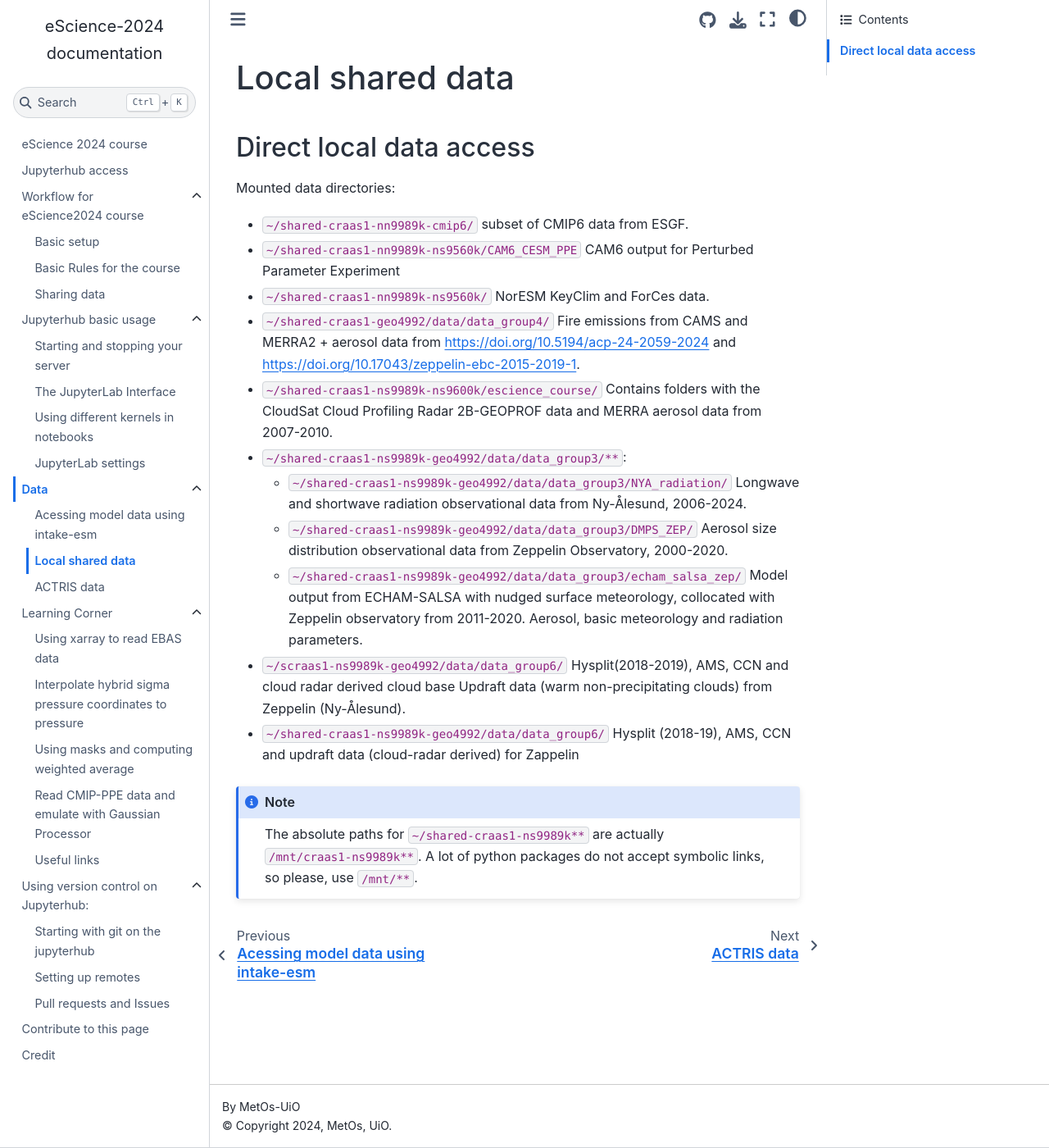
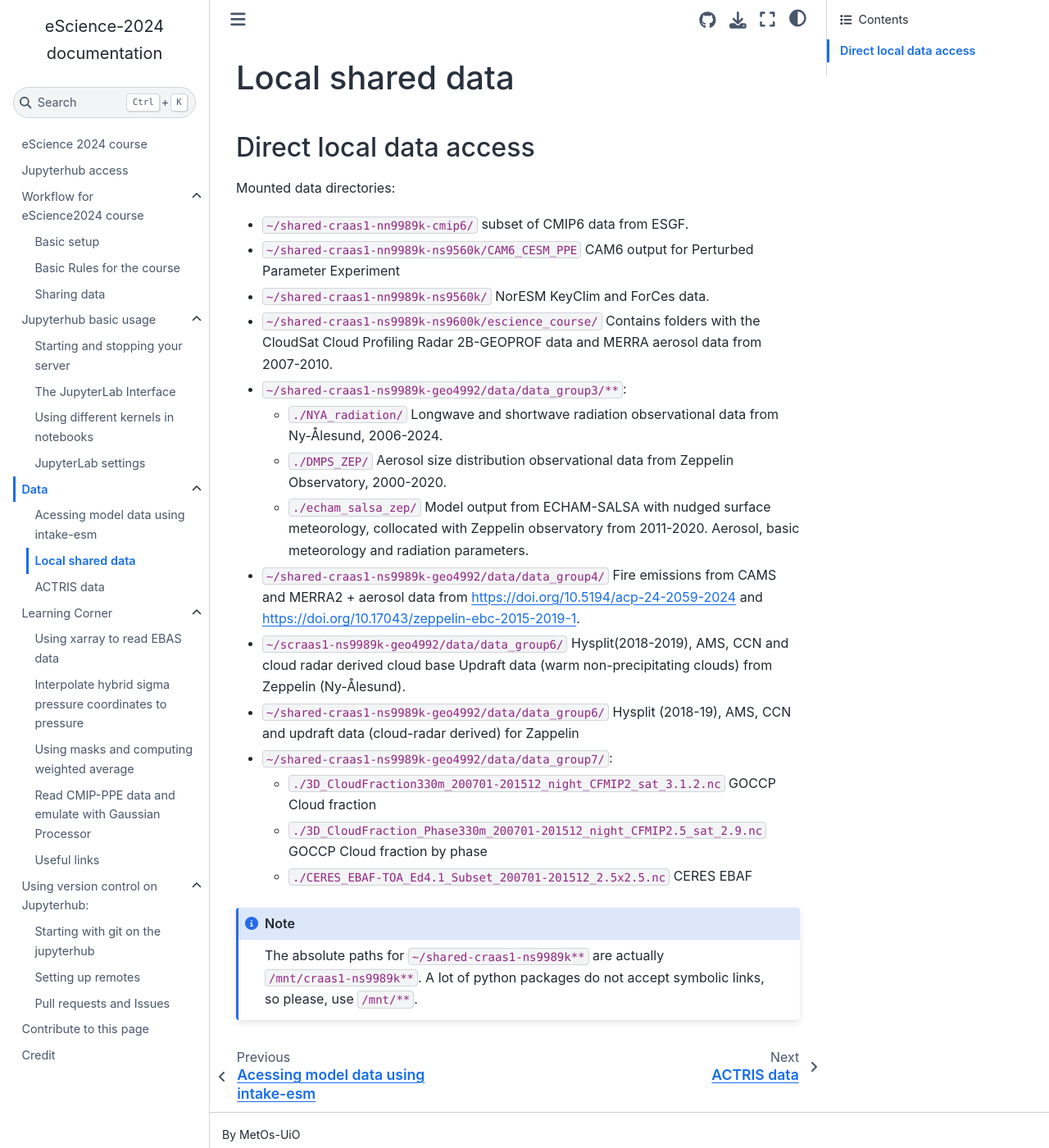
Before and after one commit to MetOs-UiO/eScience2024, a Sphinx documentation site: the page built from docs/data/local-data.rst, in a window 1280 px wide and 1400 px high. Shown: the whole window at 82% size. Built offline with Sphinx 7.4.7 and the Sphinx Book theme 1.1.4, drawn with Linux system fonts in a browser that asks for light colours.

Commit message:
add group7

```diff
--- a/docs/data/local-data.rst
+++ b/docs/data/local-data.rst
@@ -12,22 +12,28 @@ Mounted data directories:
 
 - ``~/shared-craas1-nn9989k-ns9560k/`` NorESM KeyClim and ForCes data.
 
-- ``~/shared-craas1-geo4992/data/data_group4/`` Fire emissions from CAMS and MERRA2 + aerosol data from `<https://doi.org/10.5194/acp-24-2059-2024>`_ and `<https://doi.org/10.17043/zeppelin-ebc-2015-2019-1>`_.
-
 - ``~/shared-craas1-ns9989k-ns9600k/escience_course/`` Contains folders with the CloudSat Cloud Profiling Radar 2B-GEOPROF data and MERRA aerosol data from 2007-2010.
 
 - ``~/shared-craas1-ns9989k-geo4992/data/data_group3/**``:
 
-  - ``~/shared-craas1-ns9989k-geo4992/data/data_group3/NYA_radiation/`` Longwave and shortwave radiation observational data from Ny-Ålesund, 2006-2024.
+  - ``./NYA_radiation/`` Longwave and shortwave radiation observational data from Ny-Ålesund, 2006-2024.
 
-  - ``~/shared-craas1-ns9989k-geo4992/data/data_group3/DMPS_ZEP/`` Aerosol size distribution observational data from Zeppelin Observatory, 2000-2020.
+  - ``./DMPS_ZEP/`` Aerosol size distribution observational data from Zeppelin Observatory, 2000-2020.
 
-  - ``~/shared-craas1-ns9989k-geo4992/data/data_group3/echam_salsa_zep/`` Model output from ECHAM-SALSA with nudged surface meteorology, collocated with Zeppelin observatory from 2011-2020. Aerosol, basic meteorology and radiation parameters.
+  - ``./echam_salsa_zep/`` Model output from ECHAM-SALSA with nudged surface meteorology, collocated with Zeppelin observatory from 2011-2020. Aerosol, basic meteorology and radiation parameters.
+
+- ``~/shared-craas1-ns9989k-geo4992/data/data_group4/`` Fire emissions from CAMS and MERRA2 + aerosol data from `<https://doi.org/10.5194/acp-24-2059-2024>`_ and `<https://doi.org/10.17043/zeppelin-ebc-2015-2019-1>`_.
 
 - ``~/scraas1-ns9989k-geo4992/data/data_group6/`` Hysplit(2018-2019), AMS, CCN and cloud radar derived cloud base Updraft data (warm non-precipitating clouds) from Zeppelin (Ny-Ålesund).
 
 - ``~/shared-craas1-ns9989k-geo4992/data/data_group6/``  Hysplit (2018-19), AMS, CCN and updraft data (cloud-radar derived) for Zappelin
 
+- ``~/shared-craas1-ns9989k-geo4992/data/data_group7/``:
+
+  - ``./3D_CloudFraction330m_200701-201512_night_CFMIP2_sat_3.1.2.nc`` GOCCP Cloud fraction
+  - ``./3D_CloudFraction_Phase330m_200701-201512_night_CFMIP2.5_sat_2.9.nc`` GOCCP Cloud fraction by phase
+  - ``./CERES_EBAF-TOA_Ed4.1_Subset_200701-201512_2.5x2.5.nc`` CERES EBAF
+
 .. note::
 
   The absolute paths for ``~/shared-craas1-ns9989k**`` are actually ``/mnt/craas1-ns9989k**``. A lot of python packages do not accept symbolic links, so please, use ``/mnt/**``.
```
